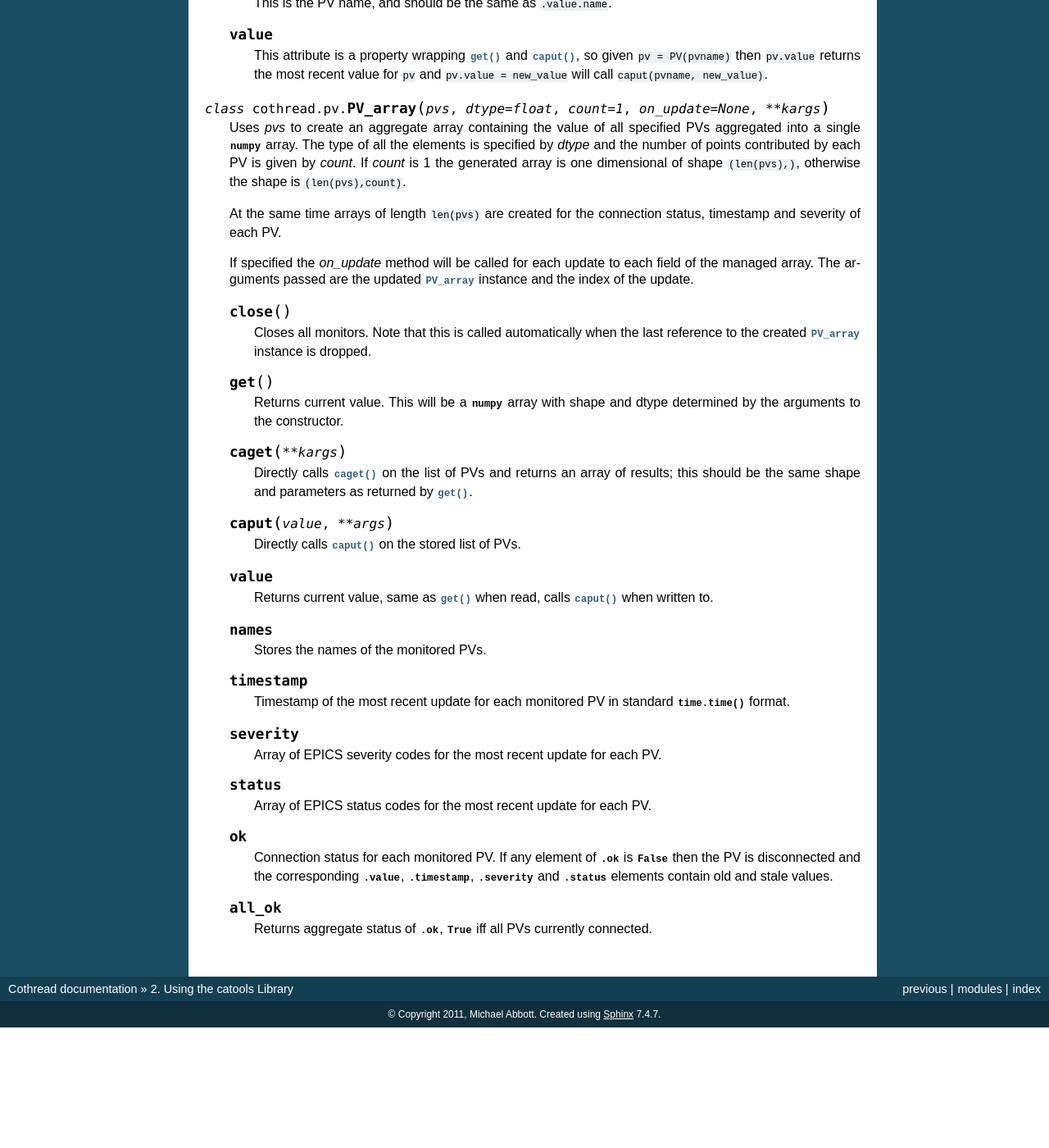
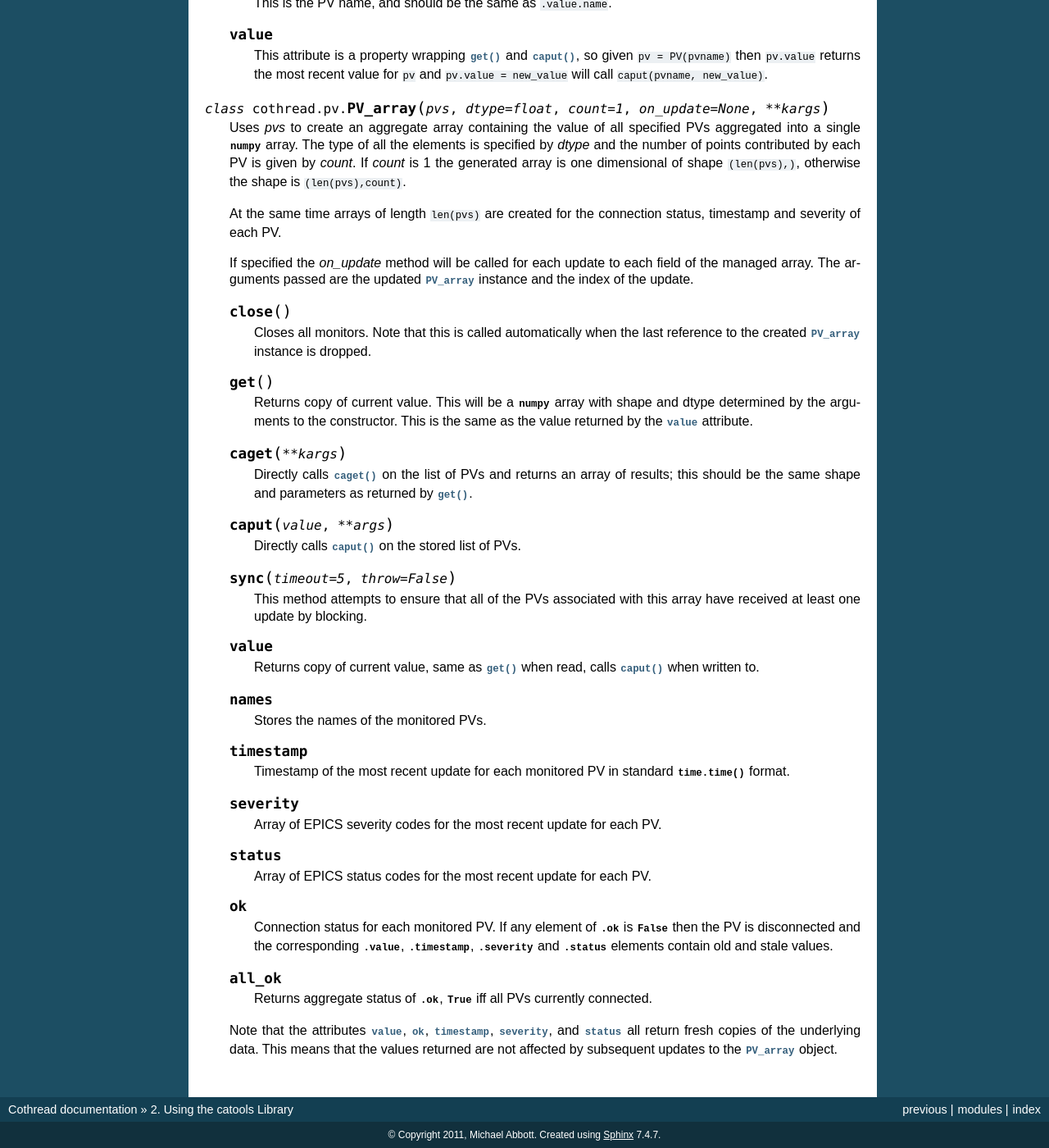
Before and after one commit to DiamondLightSource/cothread, a Sphinx documentation site: the page built from docs/catools.rst, in a window 1280 px wide and 1400 px high, scrolled down 13845 px. Shown: the whole window at 82% size. Built offline with Sphinx 7.4.7, drawn with Linux system fonts in a browser that asks for light colours; before the commit the page ends 15098 px from its top, so only the background shows below that.

Commit message:
Cothread: Refinement to PV_array .caget method and update documentation
git-svn-id: svn+ssh://serv0002.cs.diamond.ac.uk/home/subversion/repos/controls/diamond/trunk/python/cothread@108794 e099a375-04f9-0310-9d5f-a741eaff62e1

```diff
--- a/docs/catools.rst
+++ b/docs/catools.rst
@@ -957,8 +957,9 @@ deleted.
 
     ..  method:: get()
 
-        Returns current value.  This will be a :mod:`numpy` array with shape and
-        dtype determined by the arguments to the constructor.
+        Returns copy of current value.  This will be a :mod:`numpy` array with
+        shape and dtype determined by the arguments to the constructor.  This is
+        the same as the value returned by the :attr:`value` attribute.
 
     ..  method:: caget(** kargs)
 
@@ -970,9 +971,14 @@ deleted.
 
         Directly calls :func:`caput` on the stored list of PVs.
 
+    ..  method:: sync(timeout=5, throw=False)
+
+        This method attempts to ensure that all of the PVs associated with this
+        array have received at least one update by blocking.
+
     ..  attribute:: value
 
-        Returns current value, same as :meth:`get` when read, calls
+        Returns copy of current value, same as :meth:`get` when read, calls
         :meth:`caput` when written to.
 
     ..  attribute:: names
@@ -1003,3 +1009,8 @@ deleted.
 
         Returns aggregate status of :attr:`!.ok`, :const:`True` iff all PVs
         currently connected.
+
+    Note that the attributes :attr:`value`, :attr:`ok`, :attr:`timestamp`,
+    :attr:`severity`, and :attr:`status` all return fresh copies of the
+    underlying data.  This means that the values returned are not affected by
+    subsequent updates to the :class:`PV_array` object.
```
Also changed, not shown: 1 other file.
